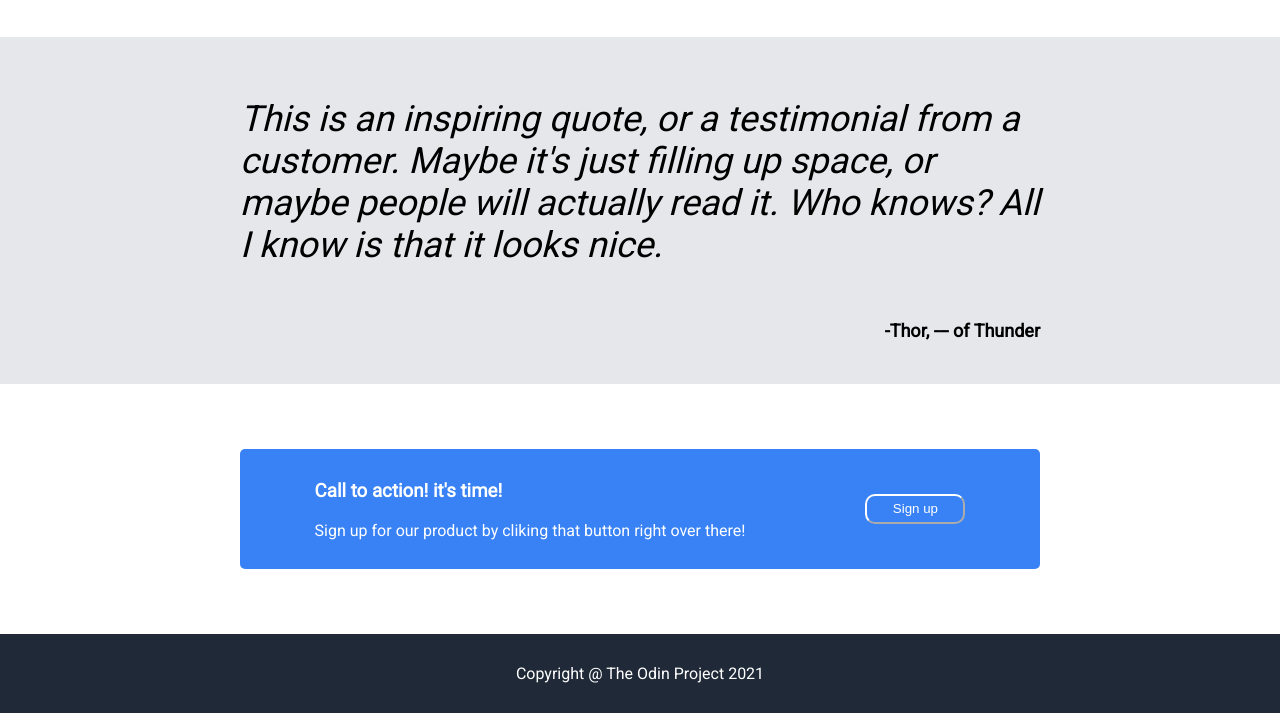
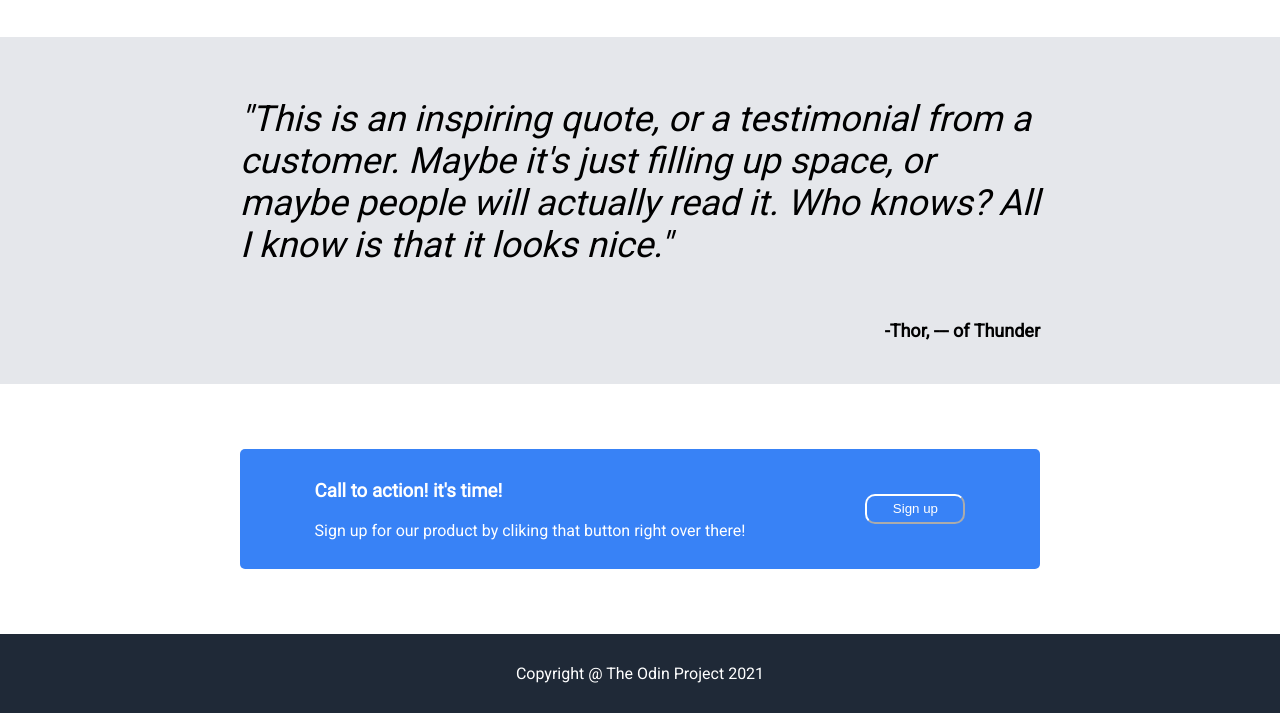
Before and after one commit to ighodaloa/odin_landing_page, a plain HTML site: page index.html in a window 1280 px wide. Shown: the part 831-1544 px from the top of the page. Drawn offline with Linux system fonts and the light colour scheme.

Commit message:
Add quotations to the quote in the webpage

```diff
--- a/index.html
+++ b/index.html
@@ -66,7 +66,7 @@
         <div class = "third_portion_centered">
             <div class = "third_portion">
                 <div class = "quote">
-                    <p>This is an inspiring quote, or a testimonial from a customer. Maybe it's just filling up space, or maybe people will actually read it. Who knows? All I know is that it looks nice.</p>
+                    <p>"This is an inspiring quote, or a testimonial from a customer. Maybe it's just filling up space, or maybe people will actually read it. Who knows? All I know is that it looks nice."</p>
                 </div>
 
                 <div class = "author">
```
